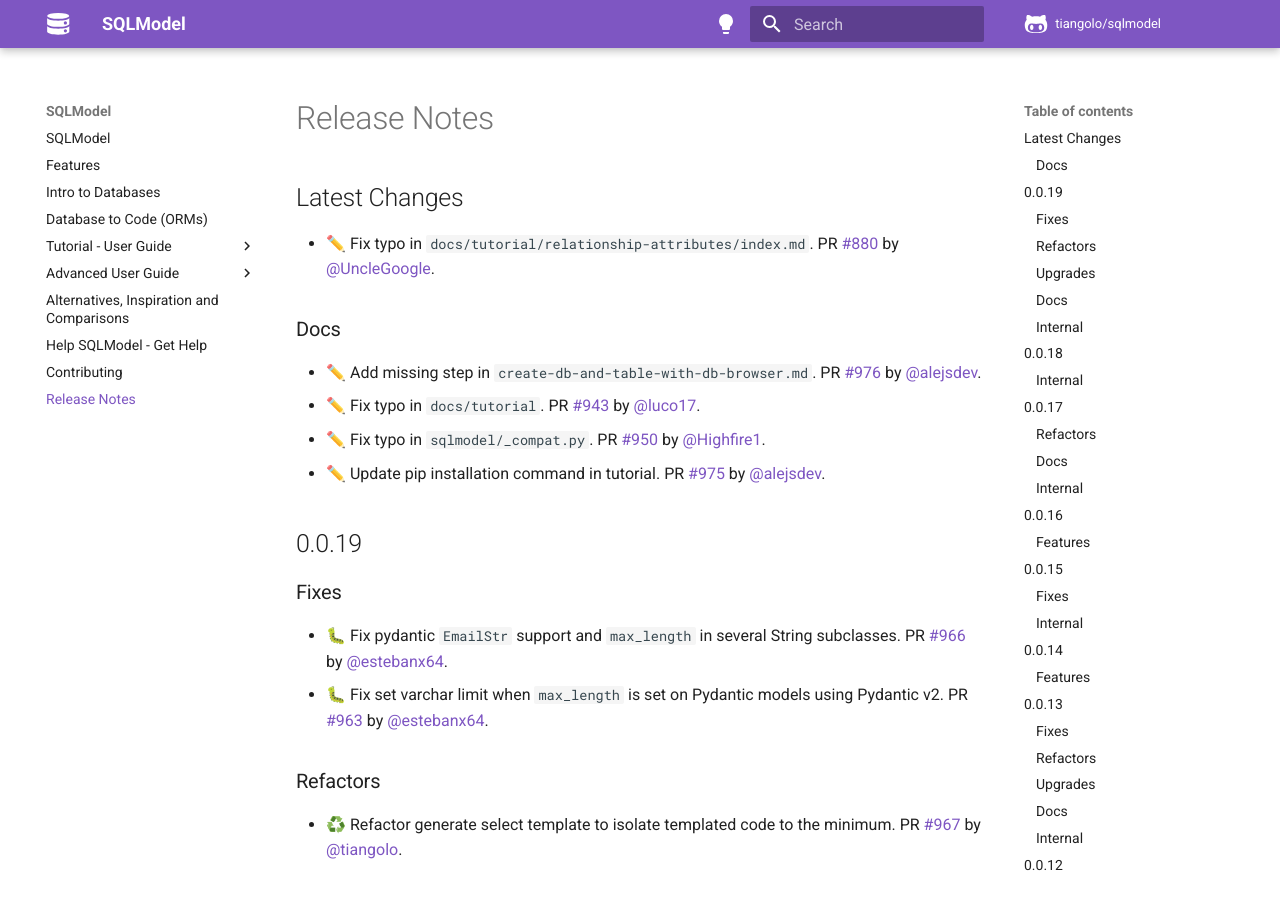
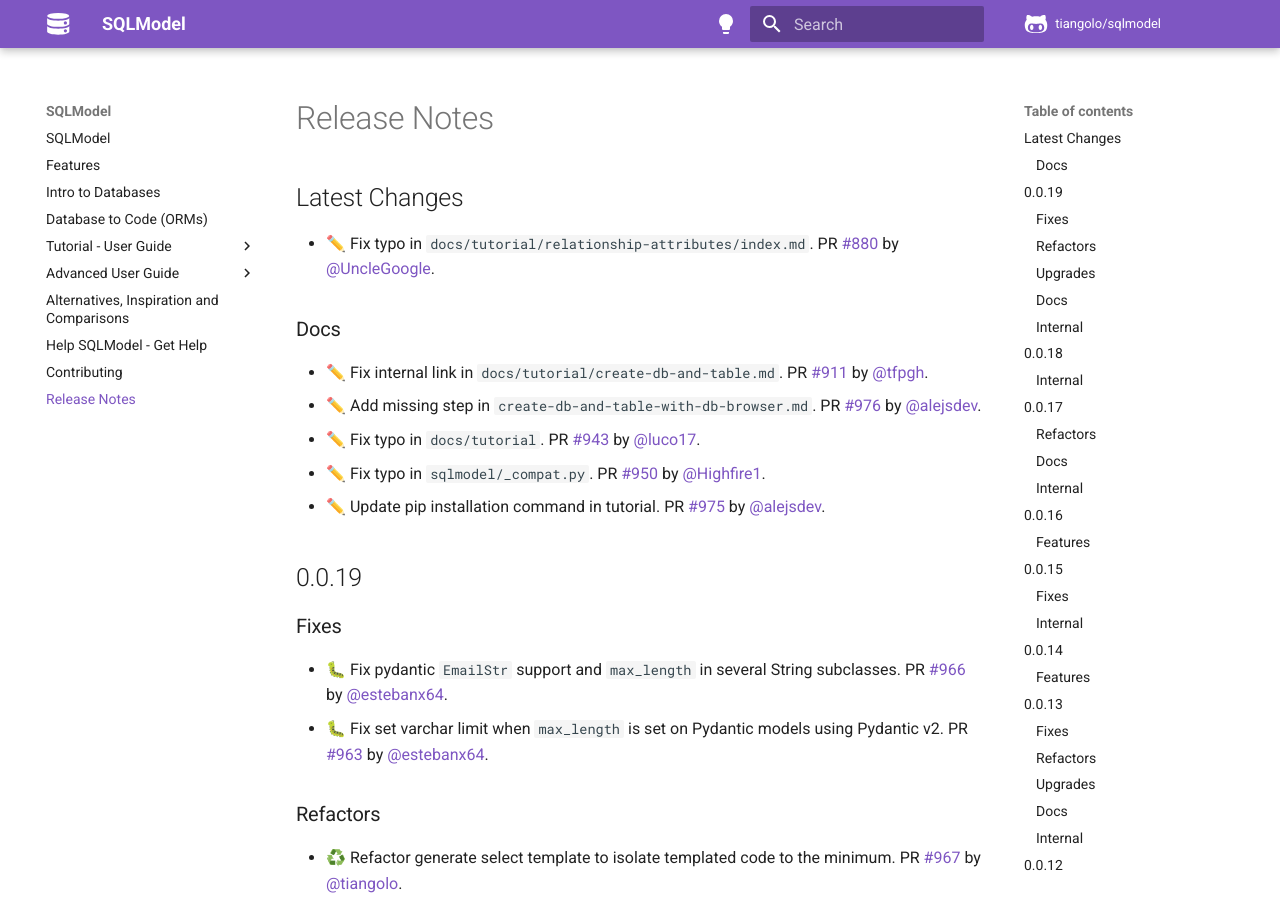
Before and after one commit to sztrakabalint/fastapi-sqlmodel, an MkDocs documentation site: the page built from docs/release-notes.md, in a window 1280 px wide and 900 px high. Built offline with MkDocs 1.6.1 and Material for MkDocs 9.7.7, drawn with Linux system fonts in a browser that asks for light colours; comment, search, counter and statistics services are not loaded.

Commit message:
📝 Update release notes

```diff
--- a/docs/release-notes.md
+++ b/docs/release-notes.md
@@ -6,6 +6,7 @@
 
 ### Docs
 
+* ✏️ Fix internal link in `docs/tutorial/create-db-and-table.md`. PR [#911](https://github.com/tiangolo/sqlmodel/pull/911) by [@tfpgh](https://github.com/tfpgh).
 * ✏️ Add missing step in `create-db-and-table-with-db-browser.md`. PR [#976](https://github.com/tiangolo/sqlmodel/pull/976) by [@alejsdev](https://github.com/alejsdev).
 * ✏️ Fix typo in `docs/tutorial`. PR [#943](https://github.com/tiangolo/sqlmodel/pull/943) by [@luco17](https://github.com/luco17).
 * ✏️ Fix typo in `sqlmodel/_compat.py`. PR [#950](https://github.com/tiangolo/sqlmodel/pull/950) by [@Highfire1](https://github.com/Highfire1).
```
